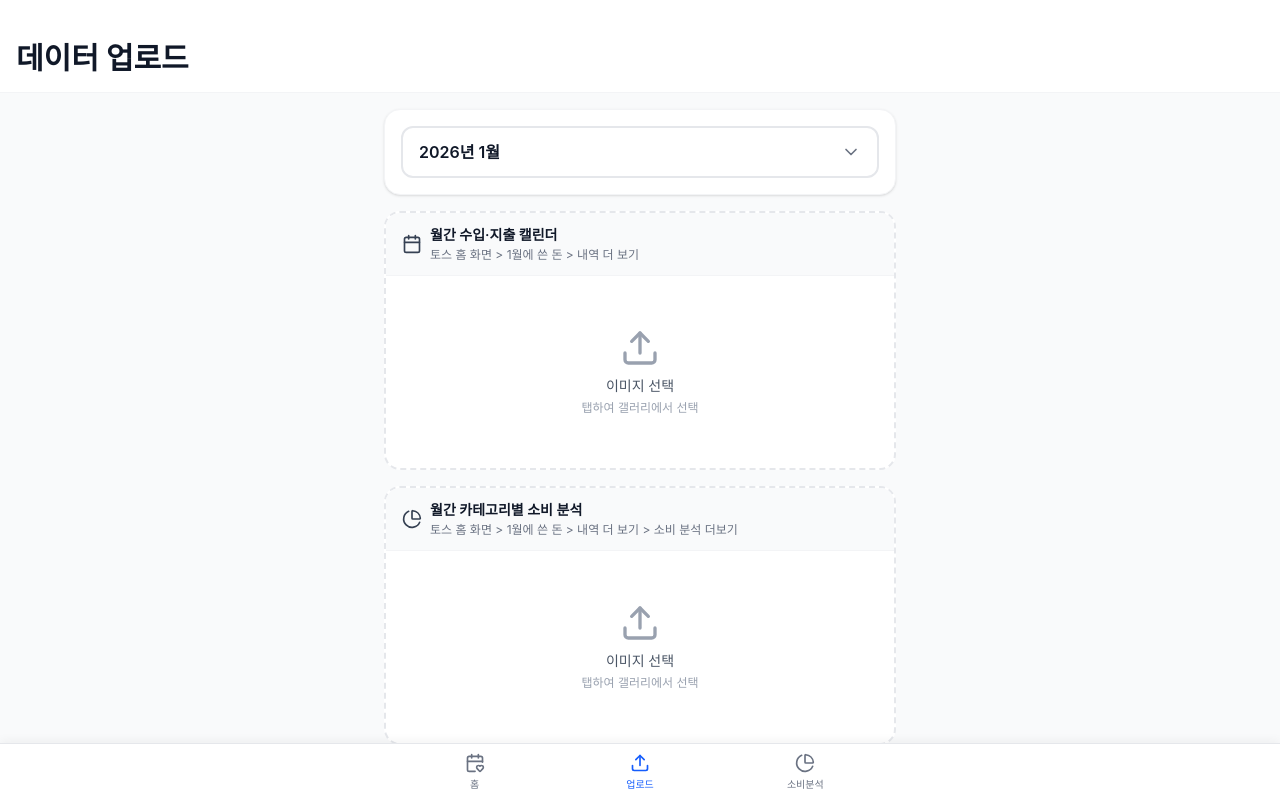
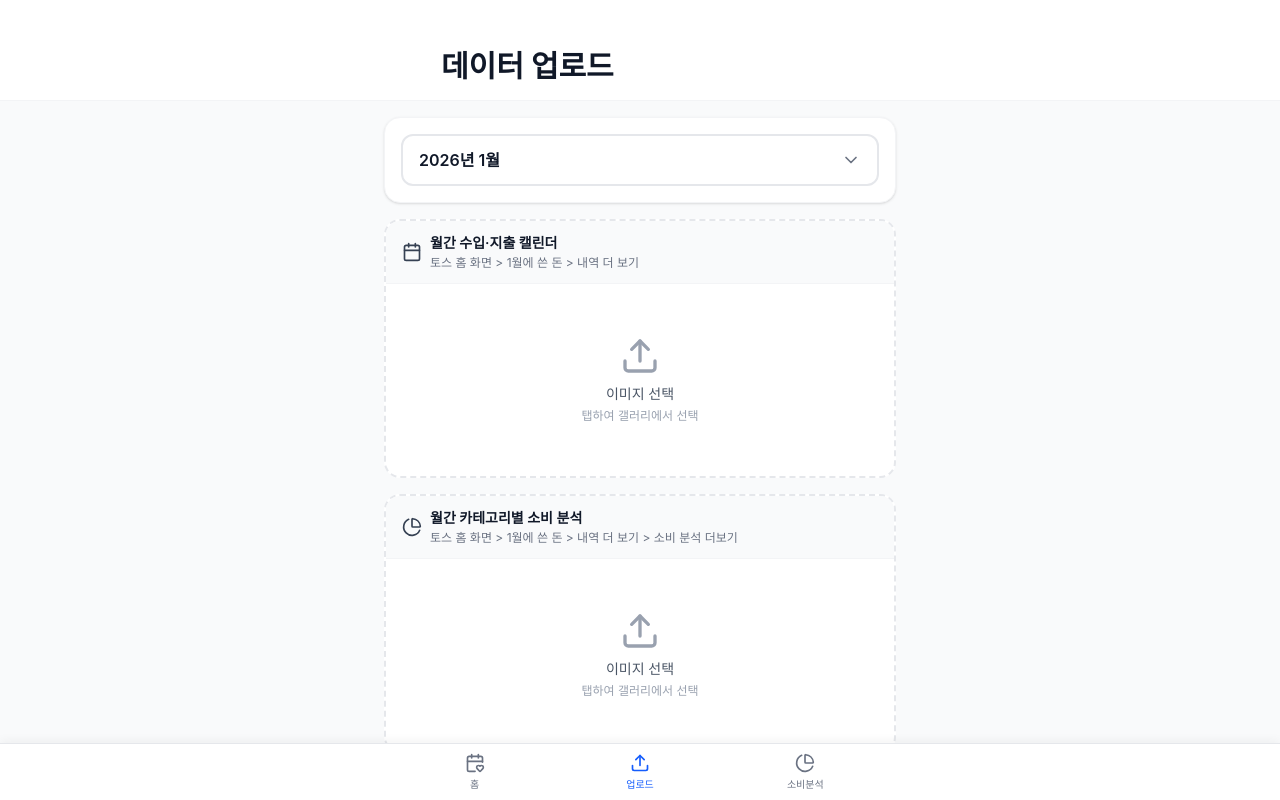
Before and after one commit to HyungkeunSong/WeSee, a Next.js app: page /upload in a window 1280 px wide. Built offline with nearby package versions, Linux system fonts and the light colour scheme.

Commit message:
fix: 업로드/소비분석 헤더 크기 430x100 고정

```diff
--- a/src/app/analysis/page.tsx
+++ b/src/app/analysis/page.tsx
@@ -121,8 +121,7 @@ export default function AnalysisPage() {
   // 공통 헤더 컴포넌트
   const Header = () => (
     <div className="flex-none bg-white border-b border-gray-100 z-50" style={{ paddingTop: 'env(safe-area-inset-top)' }}>
-      <div className="px-4 py-4">
-        <div className="text-sm mb-1 opacity-0 text-gray-500 font-medium">Placeholder</div>
+      <div className="h-[100px] max-w-[430px] mx-auto px-4 flex flex-col justify-end pb-4">
         <h1 className="text-3xl font-bold text-gray-900">소비 분석</h1>
       </div>
     </div>
--- a/src/app/upload/page.tsx
+++ b/src/app/upload/page.tsx
@@ -271,14 +271,10 @@ export default function UploadPage() {
     <div className="fixed inset-0 bg-white flex flex-col overscroll-none">
       {/* Header - flex-none으로 고정 */}
       <div className="flex-none bg-white border-b border-gray-100 z-50" style={{ paddingTop: 'env(safe-area-inset-top)' }}>
-        <div className="px-4 py-4">
-          {/* 홈 화면과 높이를 맞추기 위한 플레이스홀더 */}
-          <div className="text-sm mb-1 opacity-0">Placeholder</div>
-          <div className="flex items-center justify-between">
-            <h1 className="text-3xl font-bold text-gray-900">
-              데이터 업로드
-            </h1>
-          </div>
+        <div className="h-[100px] max-w-[430px] mx-auto px-4 flex flex-col justify-end pb-4">
+          <h1 className="text-3xl font-bold text-gray-900">
+            데이터 업로드
+          </h1>
         </div>
       </div>
 
```
